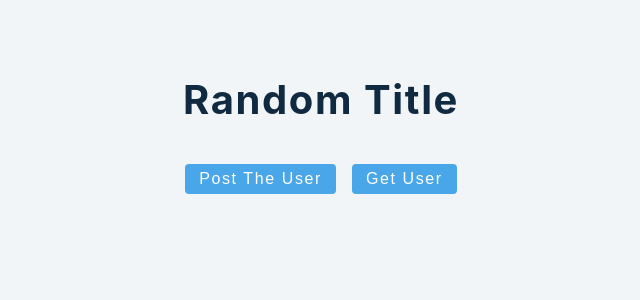
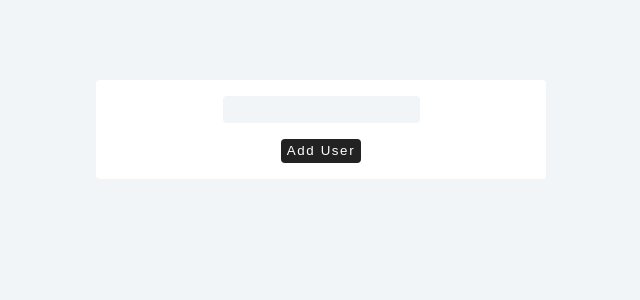
Before and after one commit to papajetfire/AdvanceReactApp, a React (Create React App) app: page / in a window 1280 px wide. Shown: the top 300 px of the page, without its empty margins (319-959 px from the left). Built offline with nearby package versions, Linux system fonts and the light colour scheme; the HTML template or start-up script is replaced by a standard one.

Commit message:
towards reducer

```diff
--- a/src/App.js
+++ b/src/App.js
@@ -5,14 +5,15 @@ import React from 'react'
 //import UseStateCounter from './Tutorial/UseStateCounter'
 //import UseEffectBasic from './UseEffectBasic'
 //import Forms from './Forms'
-import LearnJSON from './Tutorial/LearnJSON'
+//import LearnJSON from './Tutorial/LearnJSON'
 //import  './db.json'
+import Index from './Tutorial/Reducer/Index'
 
 function App() {
   return (
     <div className='container'>
 
-      <LearnJSON />
+      <Index />
 
     </div>
   )
--- /dev/null
+++ b/src/Tutorial/Reducer/Index.js
@@ -0,0 +1,51 @@
+import React, { useState, useReducer} from 'react'
+import {data} from '../data'
+import Model from './Model'
+
+
+function Index() {
+    const [name, setName]=useState("");
+    const [people, setPeople]=useState([data]);
+    const [showmodel,setShowmodel] = useState(false);
+    const handleSubmit=(e)=>{
+        e.preventDefault();
+        if(name){
+            setPeople([...people,{id:new Date().getTime().toString(),name:name}]);
+            setName("");
+            setShowmodel(true);
+        }
+        else{
+            setShowmodel(true);
+        }
+    }
+
+    return (
+        <>
+         {showmodel && <Model />}
+        <form onSubmit={handleSubmit} className='form'>
+            <div>
+                <input type='text' value={name} onChange={(e)=>setName(e.target.value)} ></input>
+            </div>
+            <button type='submit'> add user</button>
+
+        </form>
+        {people.map((person)=>{
+            return (
+                <>
+                <div key={person.id}>
+                    <h4>
+                      {person.name}
+                    </h4>
+                </div>
+                </>
+            )
+        }
+        )
+        }
+
+
+        </>
+    )
+}
+
+export default Index
--- /dev/null
+++ b/src/Tutorial/Reducer/Model.js
@@ -0,0 +1,13 @@
+import React from 'react'
+
+function Model() {
+    return (
+        <div>
+            <h1>
+                this is model
+            </h1>
+        </div>
+    )
+}
+
+export default Model
```
